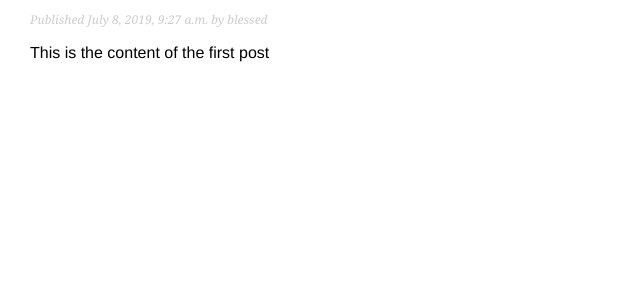
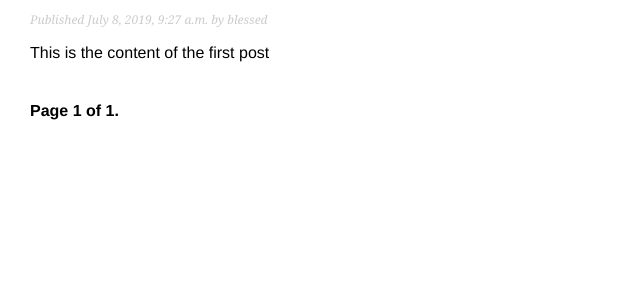
Before and after one commit to blessedsibanda/django-blog, a Django app: page /blog/ in a window 1280 px wide. Shown: the part 249-549 px from the top of the page, without its empty margins (0-640 px from the left). Run offline with Django 3.2, Linux system fonts and the light colour scheme; data comes from the database, SQL or seed files in the repository.

Commit message:
pagination

```diff
--- a/blog/templates/blog/post/list.html
+++ b/blog/templates/blog/post/list.html
@@ -15,4 +15,6 @@
         </p>
         {{ post.body|truncatewords:30|linebreaks }}
     {% endfor %}
+
+    {% include 'pagination.html' with page=posts %}
 {% endblock %}
--- /dev/null
+++ b/blog/templates/pagination.html
@@ -0,0 +1,15 @@
+<div class="pagination">
+    <span class="step-links">
+        {% if page.has_previous %}
+            <a href="?page={{ page.previous_page_number }}">Previous</a>
+        {% endif %}
+    </span>
+    <span class="current">
+        Page {{ page.number }} of {{ page.paginator.num_pages }}.
+    </span>
+    <span class="step-links">
+        {% if page.has_next %}
+            <a href="?page={{ page.next_page_number }}">Next</a>
+        {% endif %}
+    </span>
+</div>
--- a/blog/views.py
+++ b/blog/views.py
@@ -1,9 +1,24 @@
 from django.shortcuts import render, get_object_or_404
+from django.core.paginator import Paginator, EmptyPage, \
+                                  PageNotAnInteger
 from .models import Post
 
 def post_list(request):
-    posts = Post.published.all()
-    return render(request, 'blog/post/list.html', {'posts':posts})
+    object_list = Post.published.all()
+    paginator = Paginator(object_list, 3)  # 3 posts per page
+    page = request.GET.get('page')
+    try:
+        posts = paginator.page(page)
+    except PageNotAnInteger:
+        # If page is not an integer deliver the first page
+        posts = paginator.page(1)
+    except EmptyPage:
+        # If page is out of range deliver last page of results
+        posts = paginator.page(paginator.num_pages)
+    return render(request,
+                'blog/post/list.html',
+                {'posts':posts,
+                 'page': page})
 
 def post_detail(request, year, month, day, post):
     post = get_object_or_404(Post, slug=post,
```
